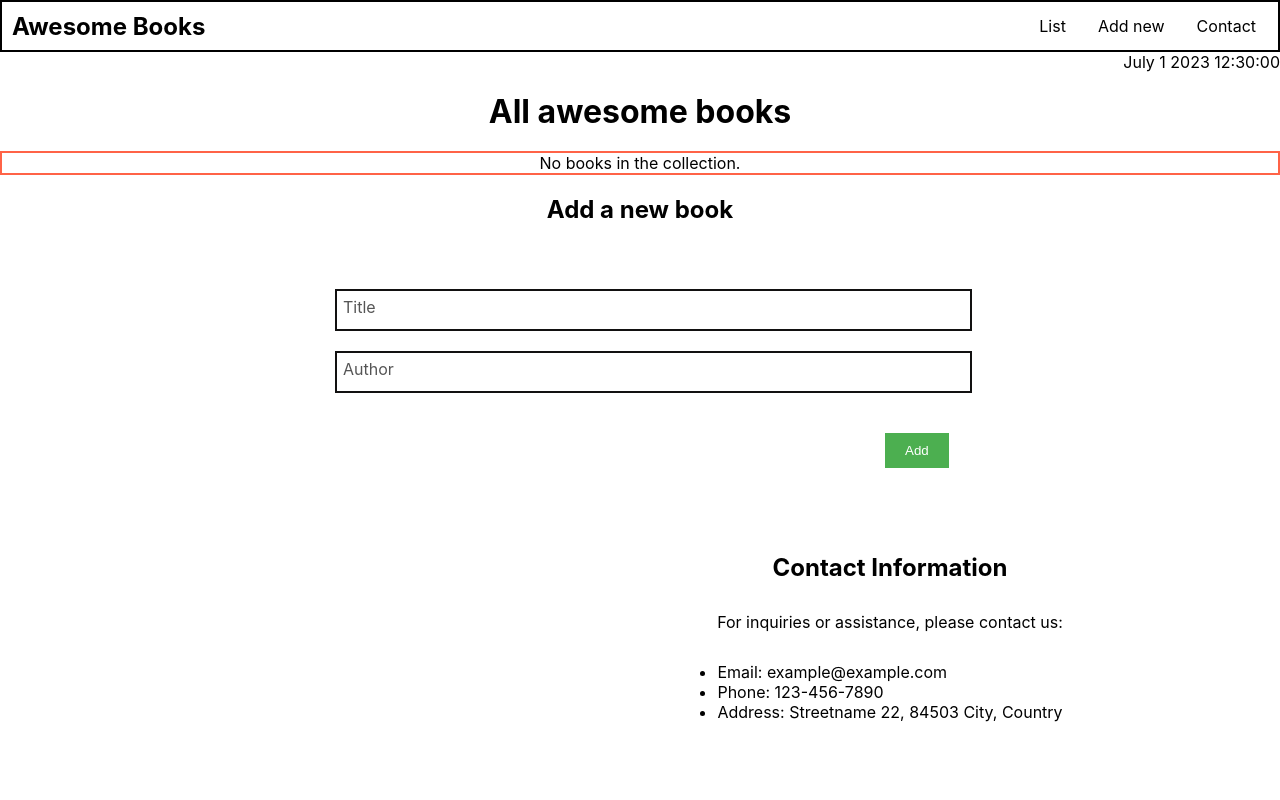
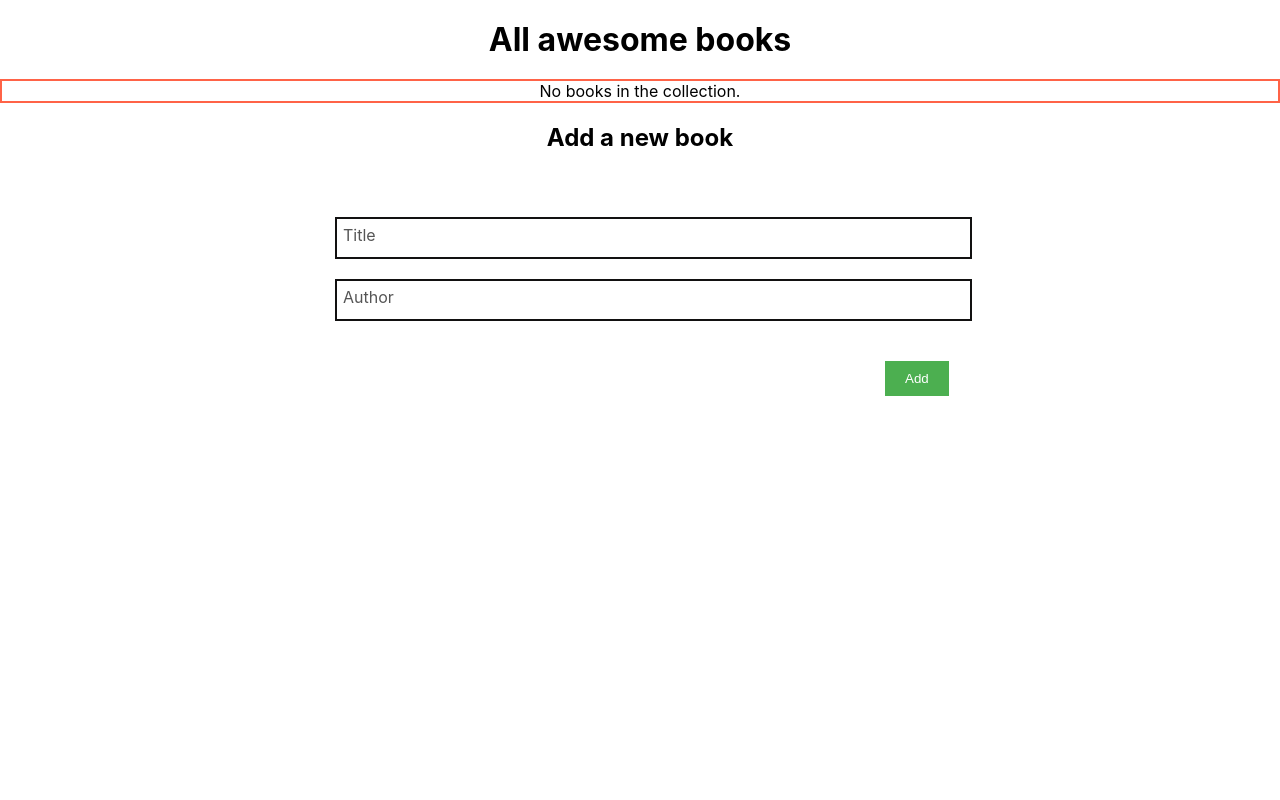
Before and after one commit to axcell-0/awesome-project, a website: page index.html in a window 1280 px wide. Shown: the top 800 px of the page. Drawn offline with Linux system fonts and the light colour scheme.

Commit message:
modify html file

```diff
--- a/index.html
+++ b/index.html
@@ -7,22 +7,6 @@
     <title>Thierry's Book</title>
 </head>
 <body>
-  <header class="nav-header">
-    <nav class="navbar">
-        <div class="nav-title">
-            <h2>Awesome Books</h2>
-        </div>
-        <div class="main-menu">
-            <ul>
-                <li class="object-name"><a href='#list-div'>List</a></li>
-                <li class="object-name"><a href='#add-book'>Add new</a></li>
-                <li class="object-name"><a href="#info">Contact</a></li>
-            </ul>
-        </div>
-    </nav>
-   <div class="currentDate">July 1 2023 12:30:00</div>
-</header>
-
   <div><h1>All awesome books</h1></div>
   <div class="list-div">
   <section id="books" class="content"></section>
@@ -48,23 +32,6 @@
       </div>
     </form>
   </section>
-  <!-- Contact info section -->
-  <section id="info" class="section">
-    <h2>Contact Information</h2>
-    <p>For inquiries or assistance, please contact us:</p>
-    <ul>
-      <li>Email: example@example.com</li>
-      <li>Phone: 123-456-7890</li>
-      <li>Address: Streetname 22, 84503 City, Country</li>
-    </ul>
-  </section>
-
-  <!-- Footer content -->
-  <footer>
-    <div class="footer-section">
-    <p>&copy; 2023 Book Collection. All rights reserved.</p>
-    </div>
-  </footer>
       <script src="script.js"></script>
 </body>
 </html>
```
